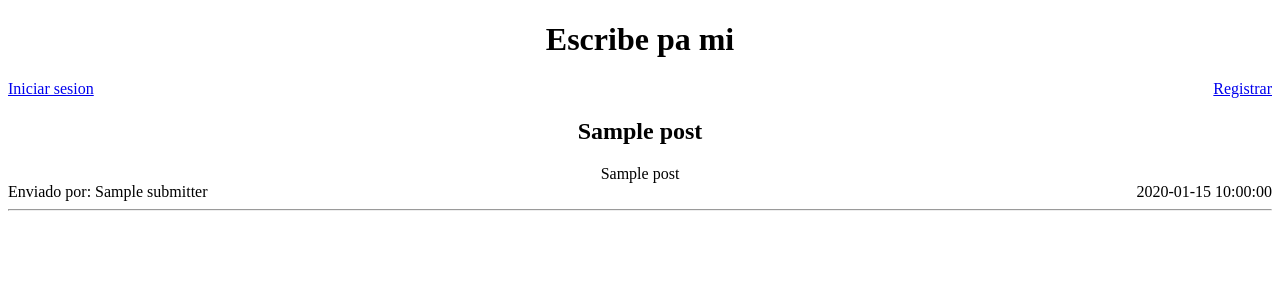
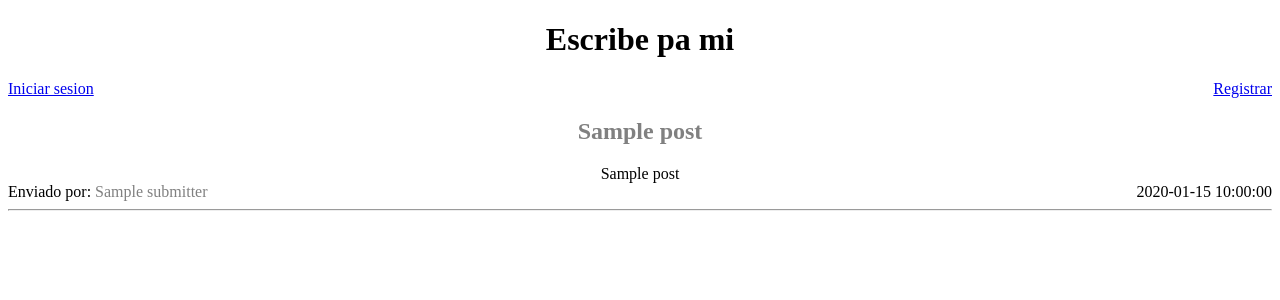
Before and after one commit to jorgelinor/blog, a Python web app: template templates/page.html in a window 1280 px wide. Shown: the top 300 px of the page. Run offline with Jinja, Linux system fonts and the light colour scheme; the template is opened without the code that fills it: most values are stand-ins (such as "Sample title", 1, 10 or a date in 2020).

Commit message:
Algunas redirecciones de la pagina principal, inicio de posts.

```diff
--- a/css/styles.css
+++ b/css/styles.css
@@ -37,3 +37,11 @@
 .error {
 	color:red;
 }
+#post-submitter {
+	text-decoration: none;
+	color: gray;
+}
+#post-title {
+	color: gray;
+	text-decoration: none;
+}
--- a/templates/page.html
+++ b/templates/page.html
@@ -1,6 +1,7 @@
 <!DOCTYPE html>
 <html>
 <head>
+	<link rel="stylesheet" type="text/css" href="/css/styles.css">
 	<title>Escribe pa mi</title>
 </head>
 <body>
@@ -15,9 +16,9 @@
 <center>
 {%if posts%}
 	{%for post in posts%}
-		<h2 style="margin-left:20%;margin-right:20%">{{post.title}}</h2>
+		<h2 style="margin-left:20%;margin-right:20%"><a id="post-title" href="/{{post.key().id()}}">{{post.title}}</a></h2>
 		<div style="max-width:500px;word-wrap:break-word">{{post.post}}</div>
-		<label style="float:left">Enviado por: {{post.submitter}}</label>
+		<label style="float:left">Enviado por: <a id="post-submitter" href="/profile?u={{post.submitter}}">{{post.submitter}}</a></label>
 		<label style="float:right">{{post.created_str}}</label><br>
 		<hr>
 	{%endfor%}
```
Also changed, not shown: 10 other files.
